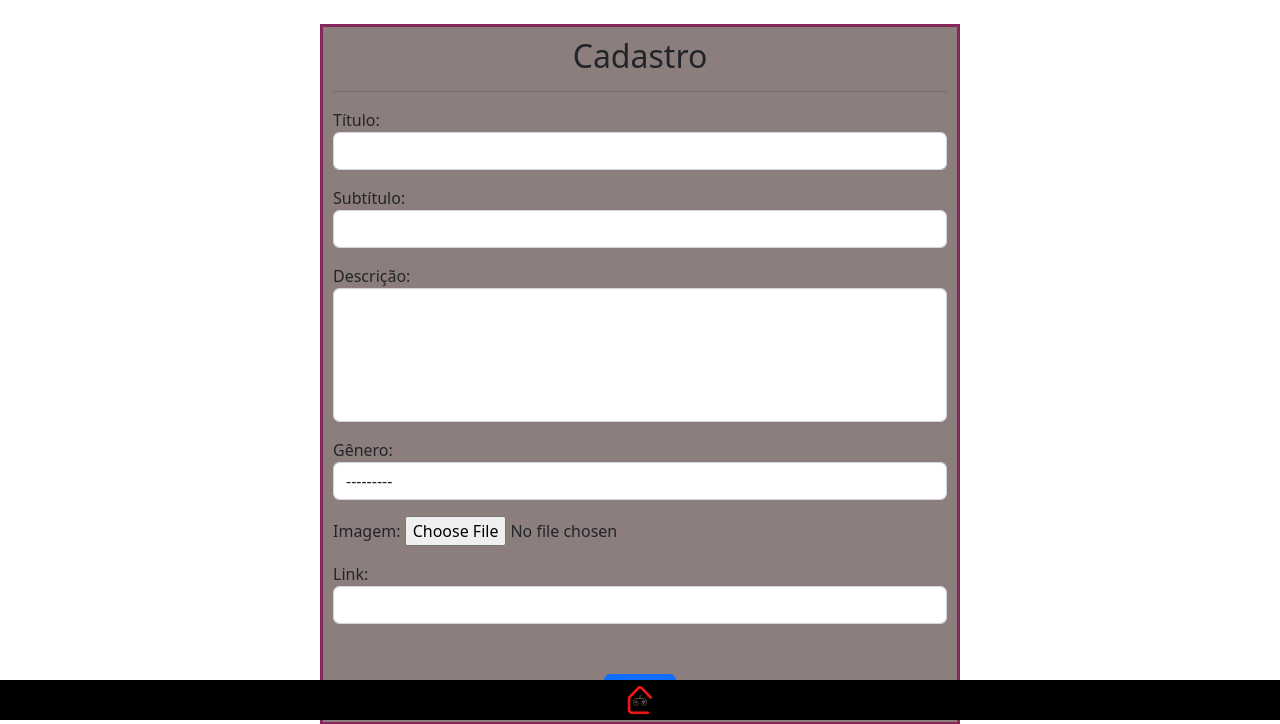
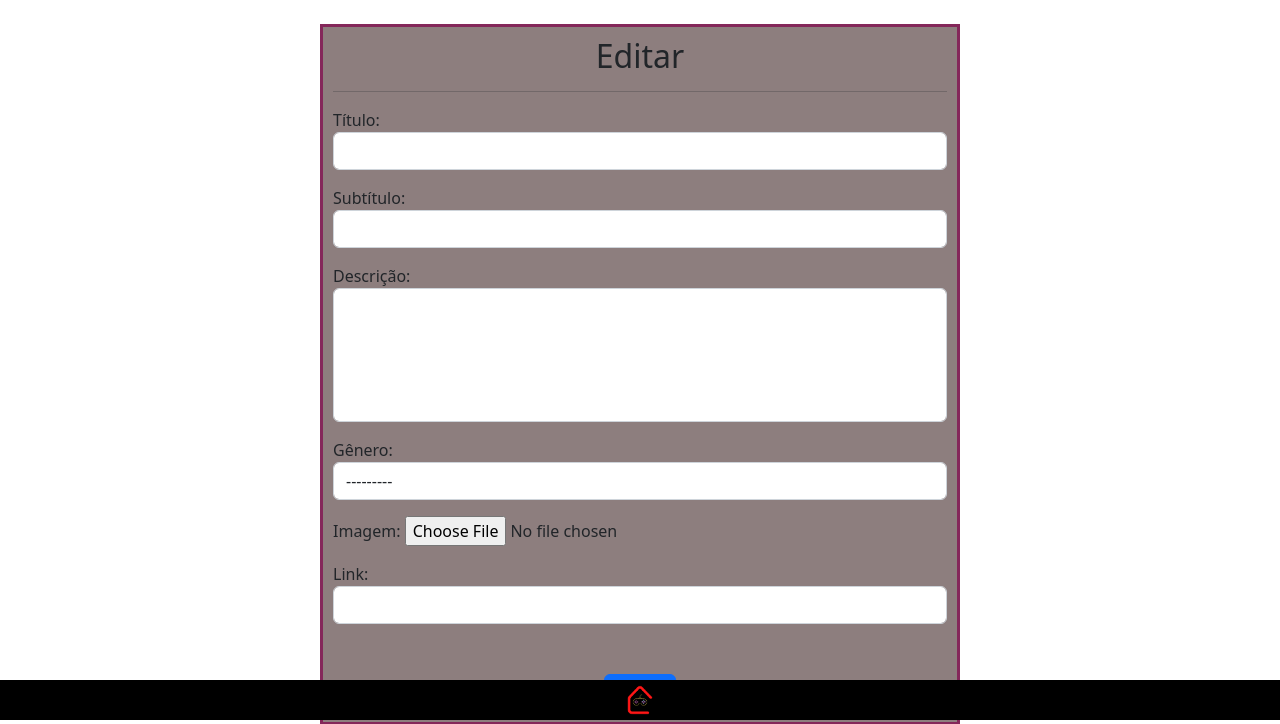
Before and after one commit to olucascruz/casa_dos_jogos, a Django app: template app/templates/edit_jogo.html in a window 1280 px wide. Shown: the part 80-804 px from the top of the page. Run offline with Django 4.2, Linux system fonts and the light colour scheme; the template is opened without the code that fills it: values that come from a table or form of the project are taken from there, others are empty.

Commit message:
change title edit game

```diff
--- a/app/templates/edit_jogo.html
+++ b/app/templates/edit_jogo.html
@@ -12,7 +12,7 @@
 {% endif %}
 
 <div class="cadastro">
-<h2 class="cadastro-title">Cadastro</h2>
+<h2 class="cadastro-title">Editar</h2>
 <hr>
 <form action="{% url 'edit_jogo' game %}" method="POST">{% csrf_token %}
    {{form.as_p}}
```
